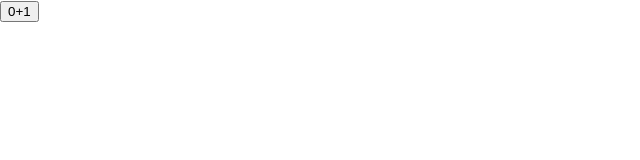
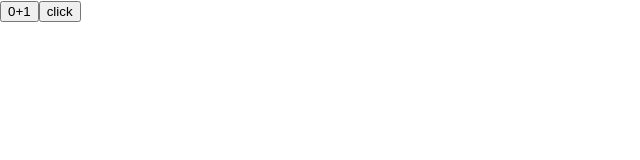
Before and after one commit to heycn/react-basic, a React (Create React App) app: page / in a window 1280 px wide. Shown: the top 160 px of the page, without its empty margins (0-640 px from the left). Built offline with nearby package versions, Linux system fonts and the light colour scheme.

Commit message:
错误写法

```diff
--- a/src/App.js
+++ b/src/App.js
@@ -13,8 +13,18 @@ class Demo extends React.Component {
     this.setState({ num: this.state.num + 1 })
   }
 
+  // 这是错误的写法
+  fn() {
+    console.log(this)
+  }
+
   render() {
-    return <button onClick={this.addNum}>{this.state.num}+1</button>
+    return (
+      <>
+        <button onClick={this.addNum}>{this.state.num}+1</button>
+        <button onClick={this.fn}>click</button>
+      </>
+    )
   }
 }
 
```
